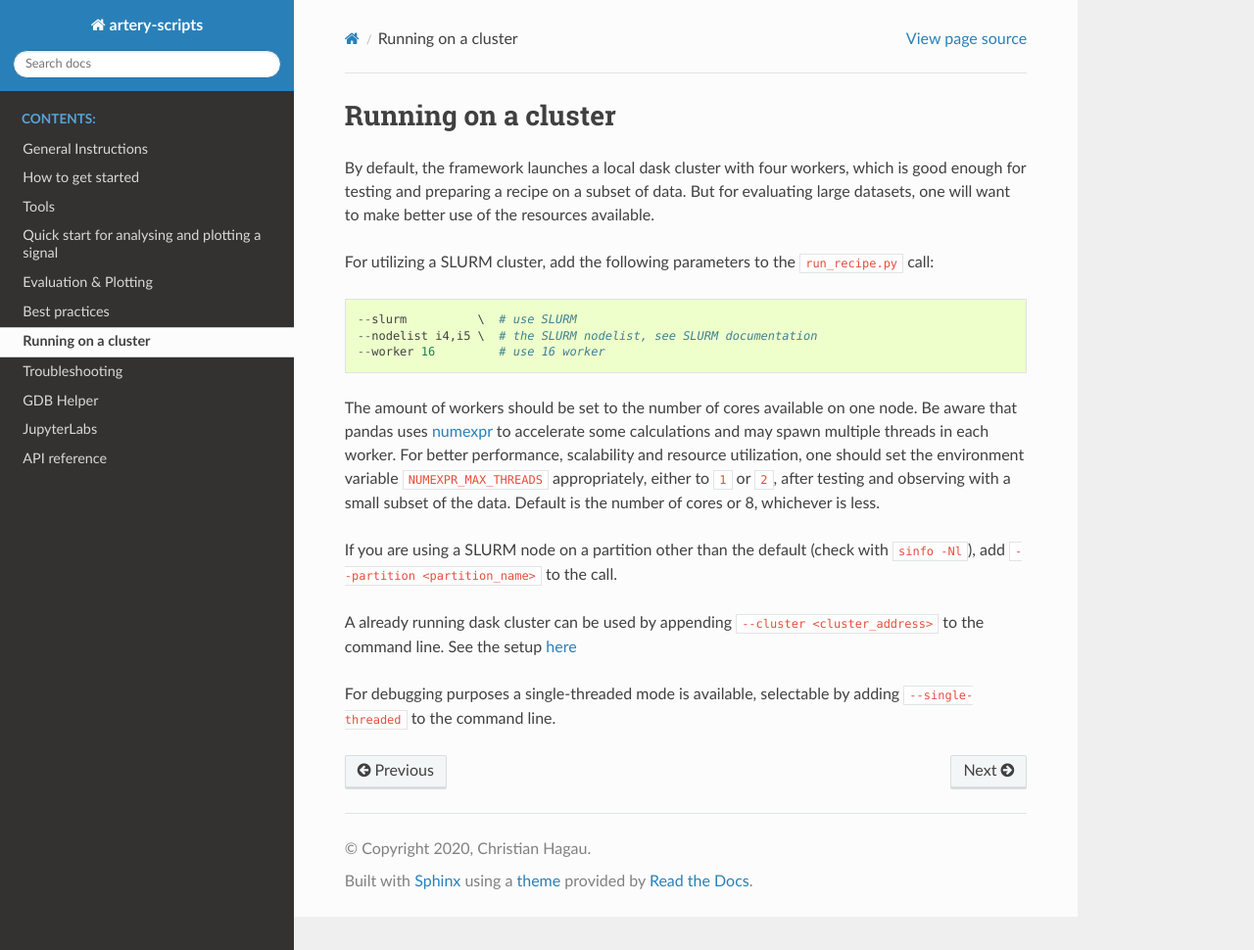
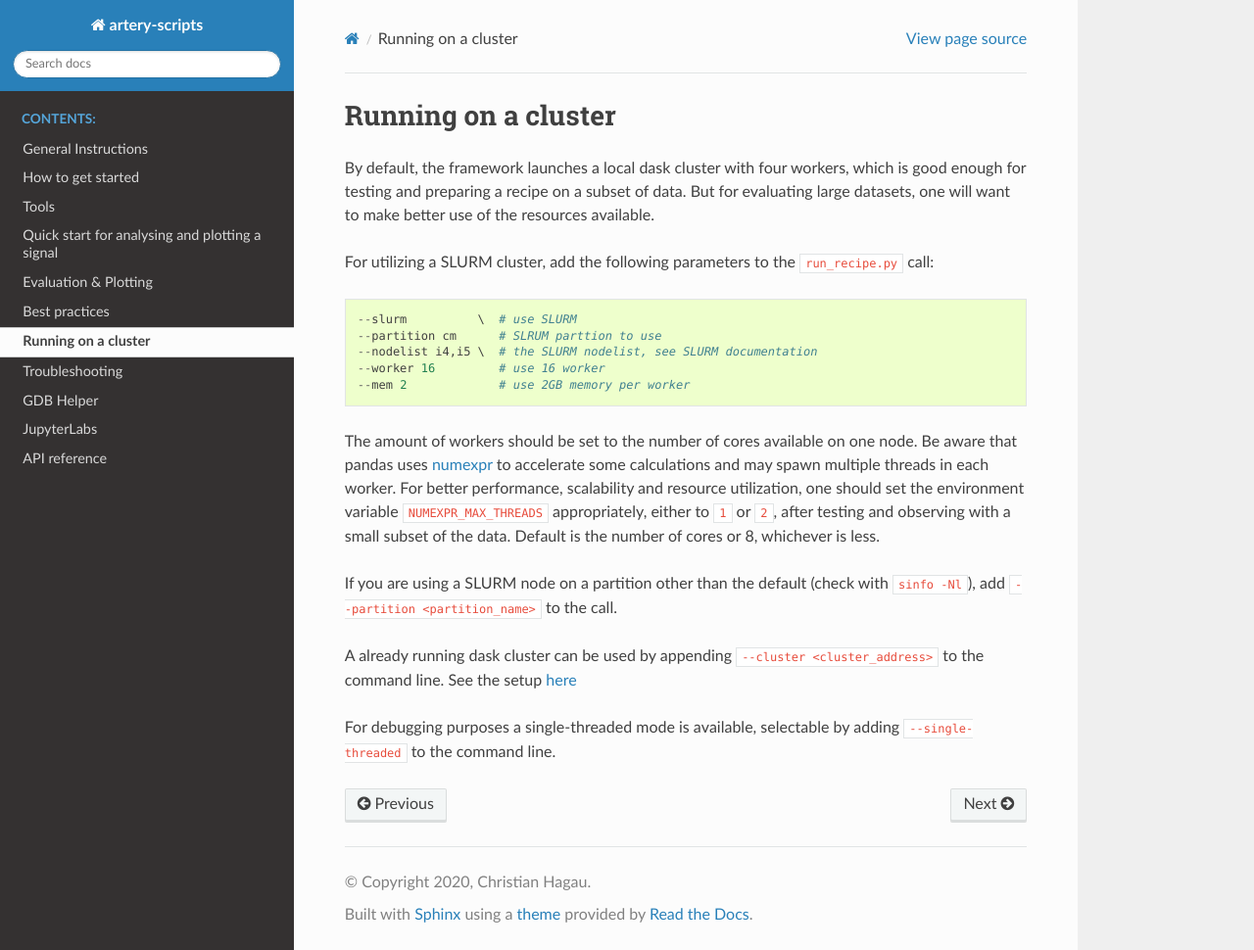
Before and after one commit to ibr-cm/ions, a Sphinx documentation site: the page built from doc/source/cluster_managment.md, in a window 1280 px wide and 970 px high. Shown: the whole window at 98% size. Built offline with Sphinx 7.4.7 and the Read the Docs theme 2.0.0, drawn with Linux system fonts in a browser that asks for light colours; pages that are not in the unit, such as notebooks, are missing from menus.

Commit message:
Add partition and mem parameter to cluster_managment.md

````diff
--- a/doc/source/cluster_managment.md
+++ b/doc/source/cluster_managment.md
@@ -10,8 +10,10 @@ For utilizing a SLURM cluster, add the following parameters to the
 `run_recipe.py` call:
 ```
 --slurm          \  # use SLURM
+--partition cm      # SLRUM parttion to use
 --nodelist i4,i5 \  # the SLURM nodelist, see SLURM documentation
 --worker 16         # use 16 worker
+--mem 2             # use 2GB memory per worker
 ```
 
 The amount of workers should be set to the number of cores available on one
````
